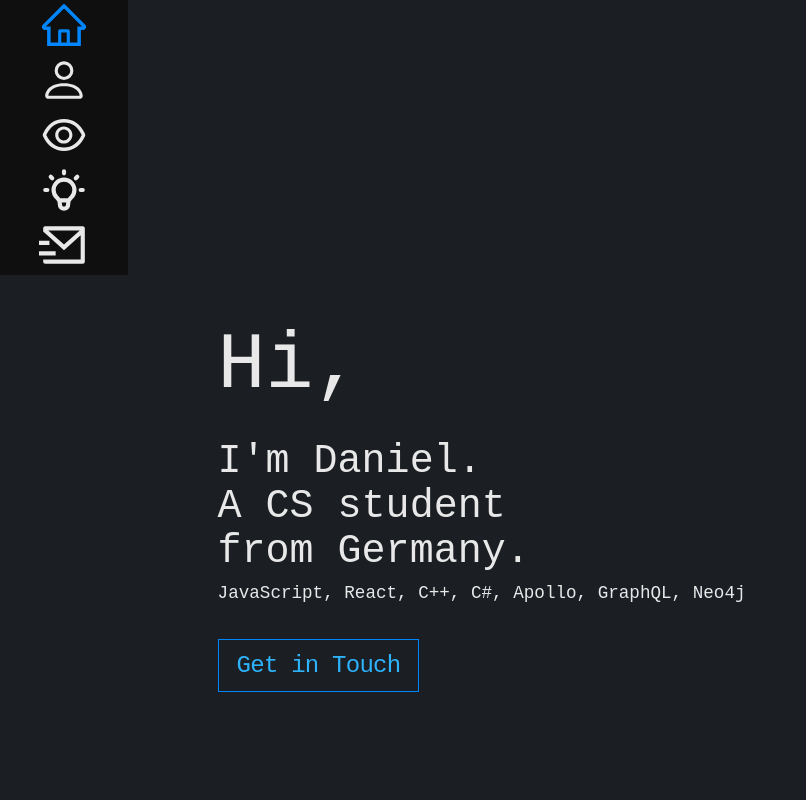
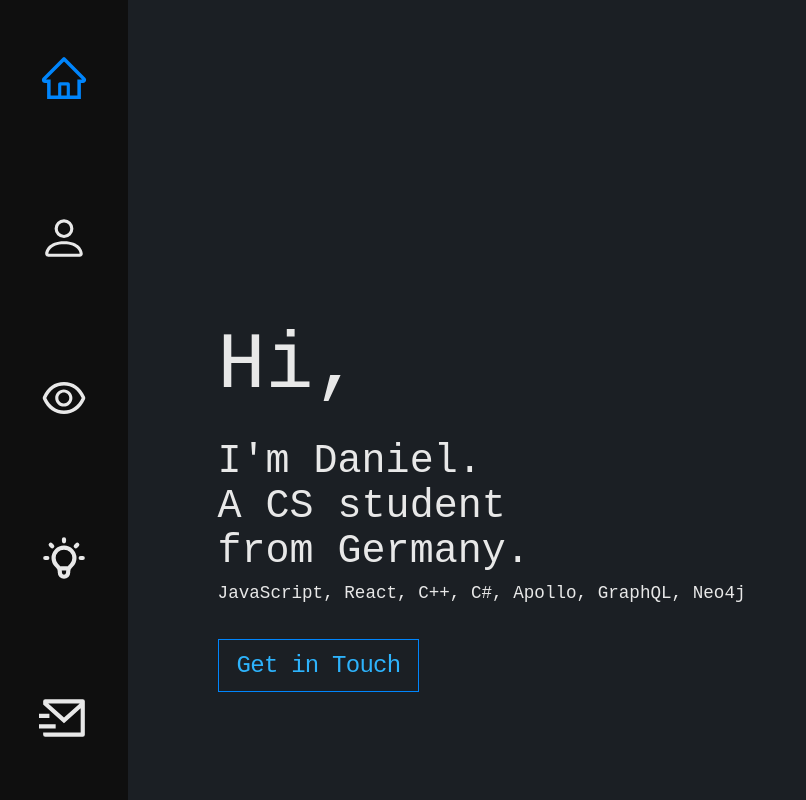
Before and after one commit to SpraylnlPray/MySite, a React app: page / in a window 1280 px wide. Shown: the whole page, without its empty margins (0-806 px from the left). Built offline with nearby package versions, Linux system fonts and the light colour scheme.

Commit message:
Fix mobile about layout

```diff
--- a/src/components/Navbar/Navbar.scss
+++ b/src/components/Navbar/Navbar.scss
@@ -16,7 +16,7 @@
     width: 10vw;
     max-width: 180px;
     min-width: 100px;
-    height: 100%;
+    height: 100vh;
     display: -webkit-box;
     display: -ms-flexbox;
     display: flex;
--- a/src/scss/App.scss
+++ b/src/scss/App.scss
@@ -53,6 +53,10 @@
 }
 
 @media screen and (max-width: 750px) {
+  #container {
+    min-height: 100vh;
+  }
+
   .route-container {
     margin-top: globals.$navbar-mobile-height;
     height: calc(100vh - #{globals.$navbar-mobile-height});
```
